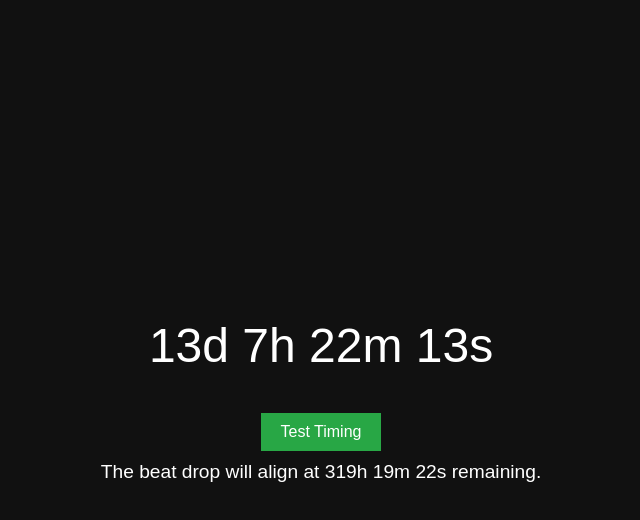
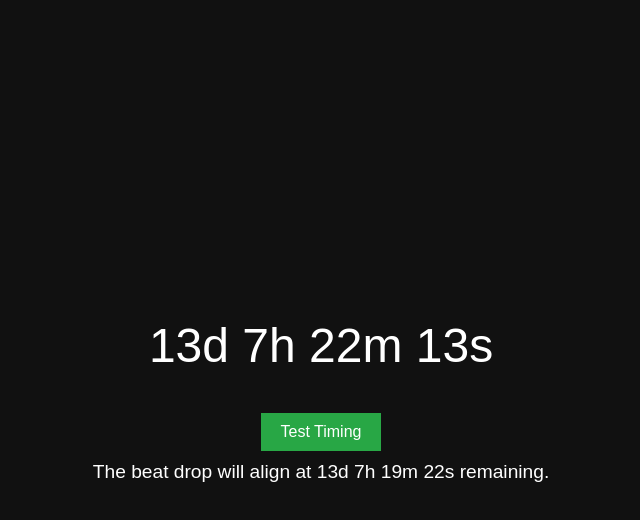
Before and after one commit to crixppp/myeyes2, a plain HTML site: page index.html in a window 1280 px wide. Both pictures are taken after a click on the button "Test Timing". Shown: the whole page, without its empty margins (319-959 px from the left). Drawn offline with Linux system fonts and the light colour scheme.

Commit message:
Update index.html

```diff
--- a/index.html
+++ b/index.html
@@ -80,11 +80,12 @@
 
             if (startSongAtMs > 0) {
                 const beatDropTimeRemaining = remainingTimeMs - (beatDropTime * 1000);
-                const hours = Math.floor(beatDropTimeRemaining / (1000 * 60 * 60));
+                const days = Math.floor(beatDropTimeRemaining / (1000 * 60 * 60 * 24));
+                const hours = Math.floor((beatDropTimeRemaining % (1000 * 60 * 60 * 24)) / (1000 * 60 * 60));
                 const minutes = Math.floor((beatDropTimeRemaining % (1000 * 60 * 60)) / (1000 * 60));
                 const seconds = Math.floor((beatDropTimeRemaining % (1000 * 60)) / 1000);
 
-                testTimeElement.textContent = `The beat drop will align at ${hours}h ${minutes}m ${seconds}s remaining.`;
+                testTimeElement.textContent = `The beat drop will align at ${days}d ${hours}h ${minutes}m ${seconds}s remaining.`;
             } else {
                 testTimeElement.textContent = "Timing error: The song would have already started.";
             }
```
